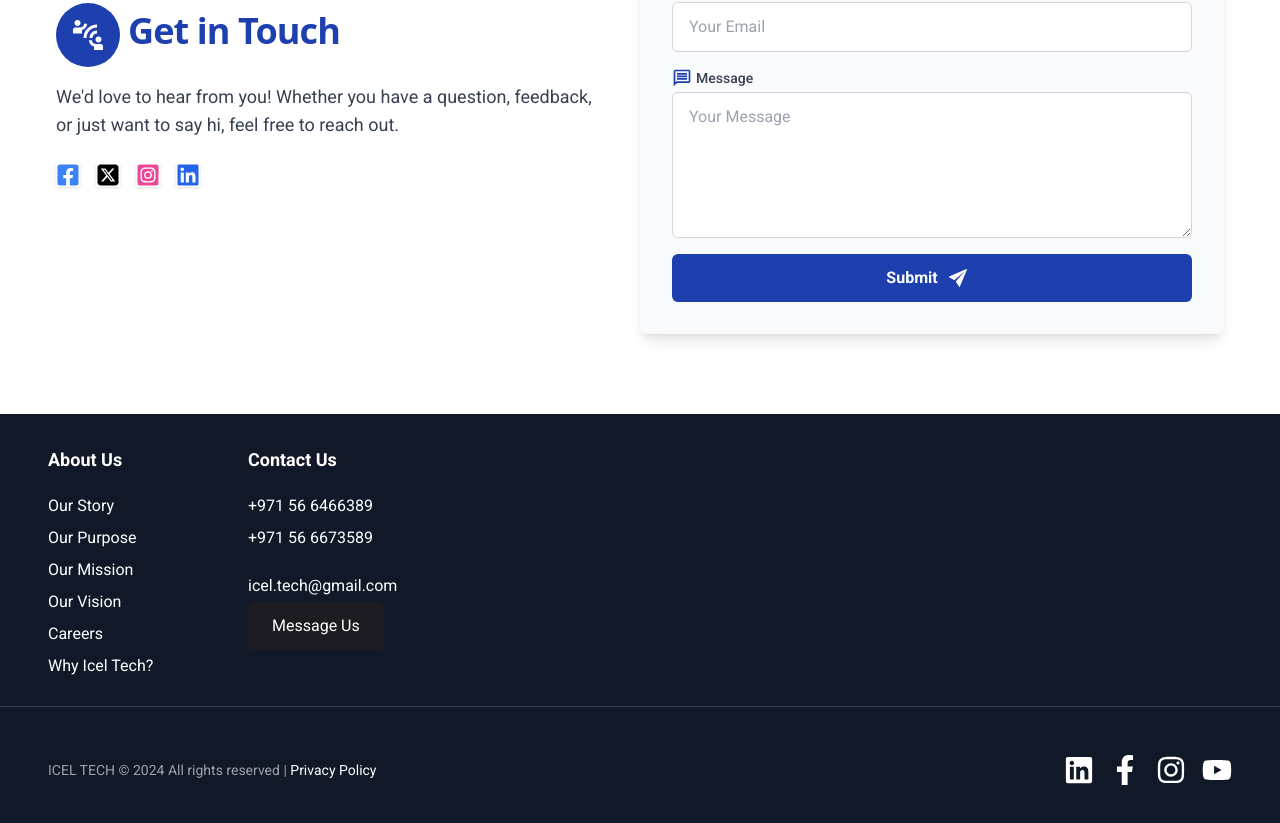
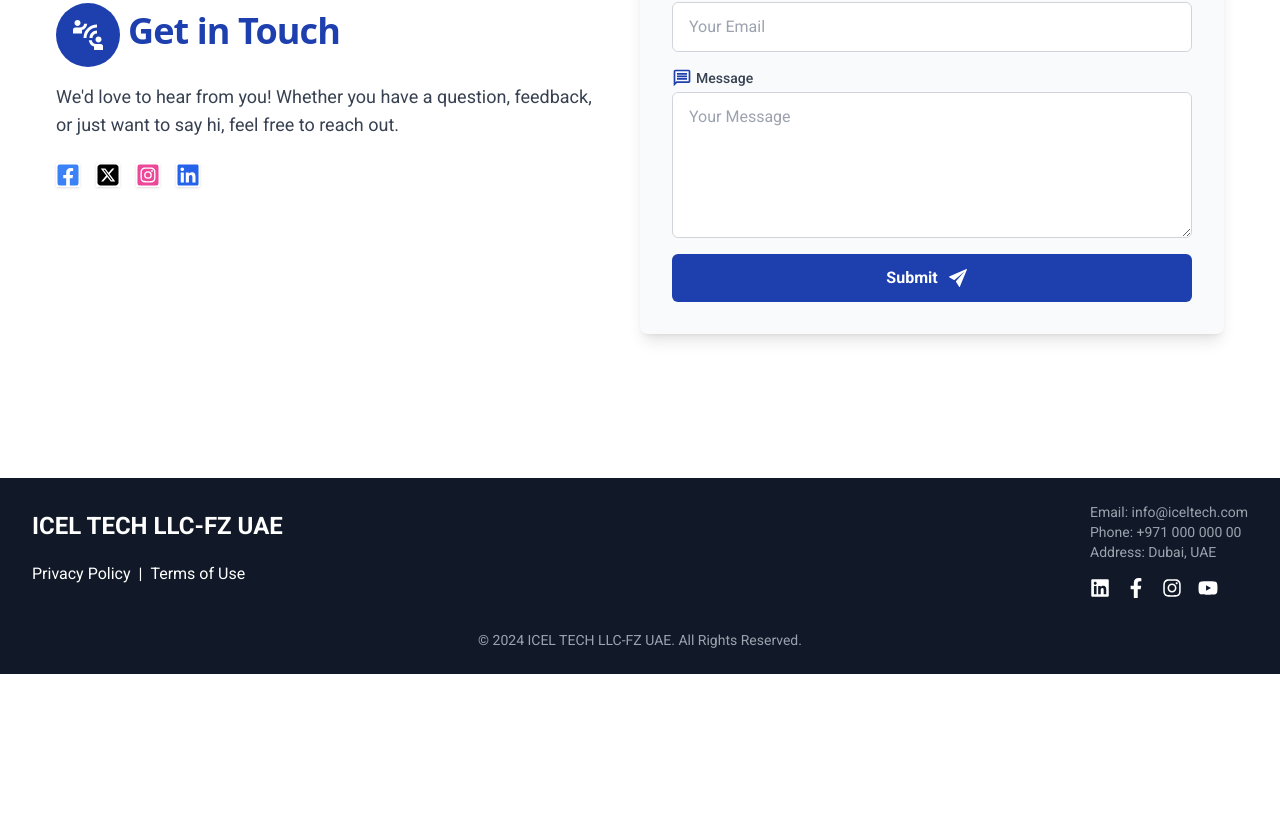
Before and after one commit to shoibaldas/next-job-app, a Next.js app: page / in a window 1280 px wide. Shown: the part 2388-3211 px from the top of the page. After the commit the page ends 3062 px from the top, so only its background shows below. Built offline with nearby package versions, Linux system fonts and the light colour scheme.

Commit message:
footer updated

```diff
--- a/src/components/ContactSection.jsx
+++ b/src/components/ContactSection.jsx
@@ -46,7 +46,7 @@ const ContactSection = () => {
                                 <IoPersonCircle className="text-xl" />
                             </div>
                             <div className="">
-                                <label for="name" className="block text-sm font-medium text-gray-700">Name</label>
+                                <label htmlFor="name" className="block text-sm font-medium text-gray-700">Name</label>
                             </div>
                         </div>
                         <input type="text" id="name" className="mt-1 block w-full px-4 py-2 border border-gray-300 rounded-md focus:ring-blue-500 focus:border-blue-500" placeholder="Your Name" />
@@ -57,7 +57,7 @@ const ContactSection = () => {
                                 <MdAlternateEmail className="text-xl" />
                             </div>
                             <div className="">
-                                <label for="email" className="block text-sm font-medium text-blue-800">Email</label>
+                                <label htmlFor="email" className="block text-sm font-medium text-blue-800">Email</label>
 
                             </div>
                         </div>
@@ -69,7 +69,7 @@ const ContactSection = () => {
                                 <MdOutlineMessage className="text-xl" />
                             </div>
                             <div className="">
-                                <label for="message" className="block text-sm font-medium text-gray-700">Message</label>
+                                <label htmlFor="message" className="block text-sm font-medium text-gray-700">Message</label>
 
                             </div>
                         </div>
--- a/src/components/Footer.jsx
+++ b/src/components/Footer.jsx
@@ -13,100 +13,59 @@ const Footer = () => {
   }, []);
 
   return (
-        <footer className="bg-gray-900 text-white py-8">
-            <section className="px-6 sm:px-12">
-                <div className="grid grid-cols-1 sm:grid-cols-2 md:grid-cols-6 gap-4">
-                    {/* About Us Section */}
+    <footer className="bg-gray-900 text-white py-6 mt-16">
+      <div className="container mx-auto px-4 sm:px-8">
+        <div className="flex flex-col sm:flex-row justify-between items-start sm:items-center">
+          {/* Left Column: Company Name and Links */}
+          <div className="mb-6 sm:mb-0">
+            <h2 className="text-2xl font-bold text-white mb-4">ICEL TECH LLC-FZ UAE</h2>
+            <div className="flex items-center">
+              {/* Privacy Policy Link */}
+              <Link href="/privacy-policy" className="hover:text-blue-400 transition duration-300">
+                Privacy Policy
+              </Link>
               <div>
-                        <h3 className="text-white font-bold text-lg mb-4">About Us</h3>
-                        <ul>
-                            <li><a href="about-us#ourstory" className="text-white">Our Story</a></li>
-                            <li><a href="about-us#ourpurpose" className="text-white">Our Purpose</a></li>
-                            <li><a href="about-us#ourmission" className="text-white">Our Mission</a></li>
-                            <li><a href="about-us#ourvision" className="text-white">Our Vision</a></li>
-                            <li><a href="careers" className="text-white">Careers</a></li>
-                            <li><a href="about-us#whytechalph" className="text-white">Why Icel Tech?</a></li>
-                        </ul>
+                <span className='text-white mx-2'>|</span>
               </div>
-                    {/* Contact Us Section */}
+              {/* Terms of Use Link */}
+              <Link href="/terms-of-use" className="hover:text-blue-400 transition duration-300">
+                Terms of Use
+              </Link>
+            </div>
+          </div>
+
+          {/* Right Column: Contact Info and Social Media */}
+          <div className="flex flex-col space-y-4">
+            {/* Contact Information */}
             <div>
-                        <h3 className="text-white font-bold text-lg mb-4">Contact Us</h3>
-                        <div className="text-white mb-4">
-                            <p>+971 56 6466389</p>
-                            <p>+971 56 6673589</p>
+              <p className="text-sm text-gray-400">Email: <a href="mailto:info@iceltech.com" className="hover:text-blue-400">info@iceltech.com</a></p>
+              <p className="text-sm text-gray-400">Phone: <a href="tel:+97123456789" className="hover:text-blue-400">+971 000 000 00</a></p>
+              <p className="text-sm text-gray-400">Address: Dubai, UAE</p>
             </div>
-                        <a href="mailto:sales@techalph.com" className="text-white mb-4">
-                            <i className="text-white"></i> icel.tech@gmail.com
+
+            {/* Social Media Links */}
+            <div className="flex space-x-4">
+              <a href="https://www.linkedin.com" target="_blank" rel="noopener noreferrer" className="hover:text-blue-400">
+                <FaLinkedin size={20} />
               </a>
-                        <a
-                            href="contact-us"
-                            className="inline-block px-6 py-2 bg-primary text-white rounded-md hover:bg-primary-dark transition"
-                        >
-                            Message Us
+              <a href="https://www.facebook.com" target="_blank" rel="noopener noreferrer" className="hover:text-blue-400">
+                <FaFacebookF size={20} />
+              </a>
+              <a href="https://www.instagram.com" target="_blank" rel="noopener noreferrer" className="hover:text-blue-400">
+                <FaInstagram size={20} />
+              </a>
+              <a href="https://www.youtube.com" target="_blank" rel="noopener noreferrer" className="hover:text-blue-400">
+                <FaYoutube size={20} />
               </a>
             </div>
           </div>
-            </section>
-
-            {/* Horizontal Line */}
-            <div className="bg-gray-800">
-                <hr className="my-6 border-gray-700" />
         </div>
 
-            {/* Footer Bottom Section (Copyright and Social Media) */}
-            <section className="bg-gray-900 py-6">
-                <div className="flex flex-col sm:flex-row items-center justify-between px-6 sm:px-12">
-                    {/* Copyright */}
-                    <div className="text-center">
-                        <p className="text-sm text-gray-400">
-                            ICEL TECH © {new Date().getFullYear()} All rights reserved |{' '}
-                            <Link href="/privacy-policy" className="text-white hover:text-gray-400">
-                                Privacy Policy
-                            </Link>
-                        </p>
-                    </div>
-
-                    {/* Social Media Icons */}
-                    <div className="flex space-x-4 mt-4 sm:mt-0">
-                        <a
-                            href="https://www.linkedin.com/company/techalph/"
-                            target="_blank"
-                            rel="noopener noreferrer"
-                            aria-label="Techalph on LinkedIn"
-                            className="text-white hover:text-white"
-                        >
-                            <FaLinkedin size={30} />
-                        </a>
-                        <a
-                            href="https://www.facebook.com/techalph/"
-                            target="_blank"
-                            rel="noopener noreferrer"
-                            aria-label="Techalph on Facebook"
-                            className="text-white hover:text-white"
-                        >
-                            <FaFacebookF size={30} />
-                        </a>
-                        <a
-                            href="https://www.instagram.com/techalph.it/"
-                            target="_blank"
-                            rel="noopener noreferrer"
-                            aria-label="Techalph on Instagram"
-                            className="text-white hover:text-white"
-                        >
-                            <FaInstagram size={30} />
-                        </a>
-                        <a
-                            href="https://www.youtube.com/@techalph"
-                            target="_blank"
-                            rel="noopener noreferrer"
-                            aria-label="Techalph on YouTube"
-                            className="text-white hover:text-white"
-                        >
-                            <FaYoutube size={30} />
-                        </a>
+        {/* Copyright Text */}
+        <div className="text-center mt-8 text-sm text-gray-400">
+          <p>&copy; {currentYear || new Date().getFullYear()} ICEL TECH LLC-FZ UAE. All Rights Reserved.</p>
         </div>
       </div>
-            </section>
     </footer>
   );
 };
```
Lines whose indentation alone changed are shown as unchanged.
